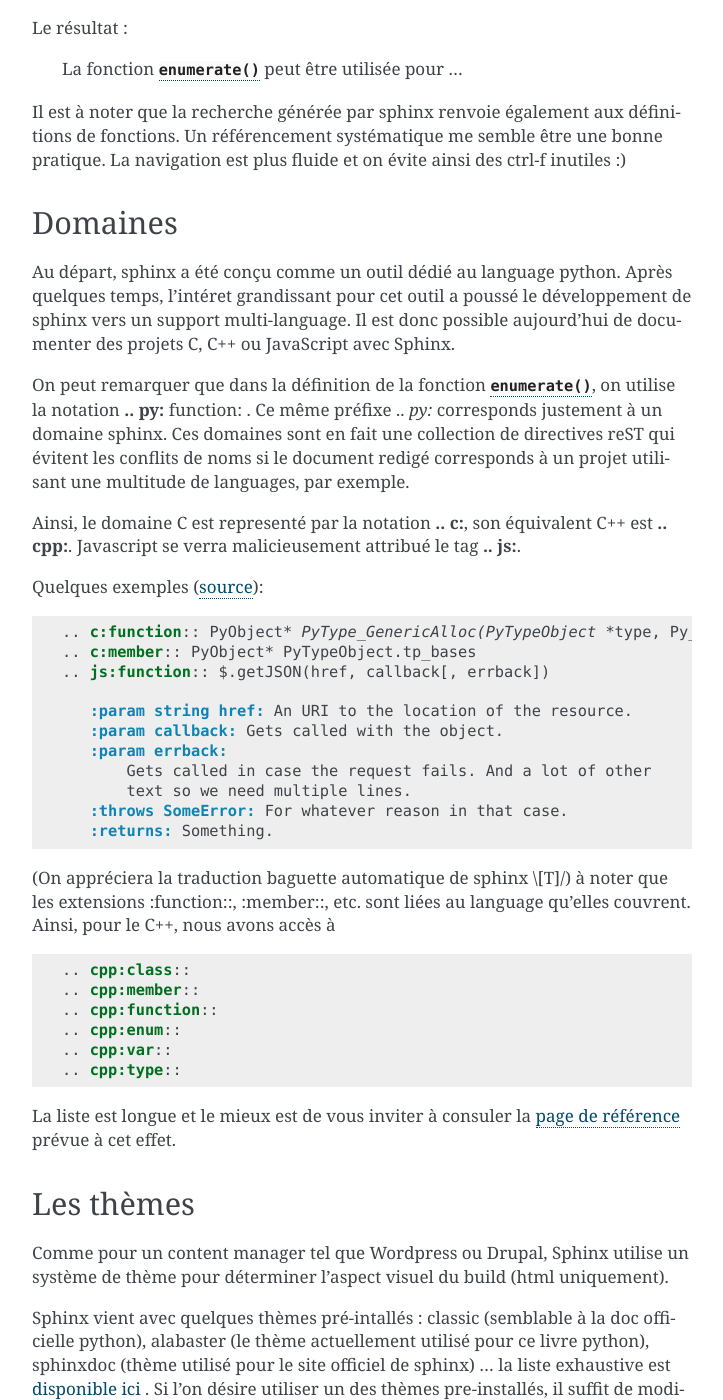
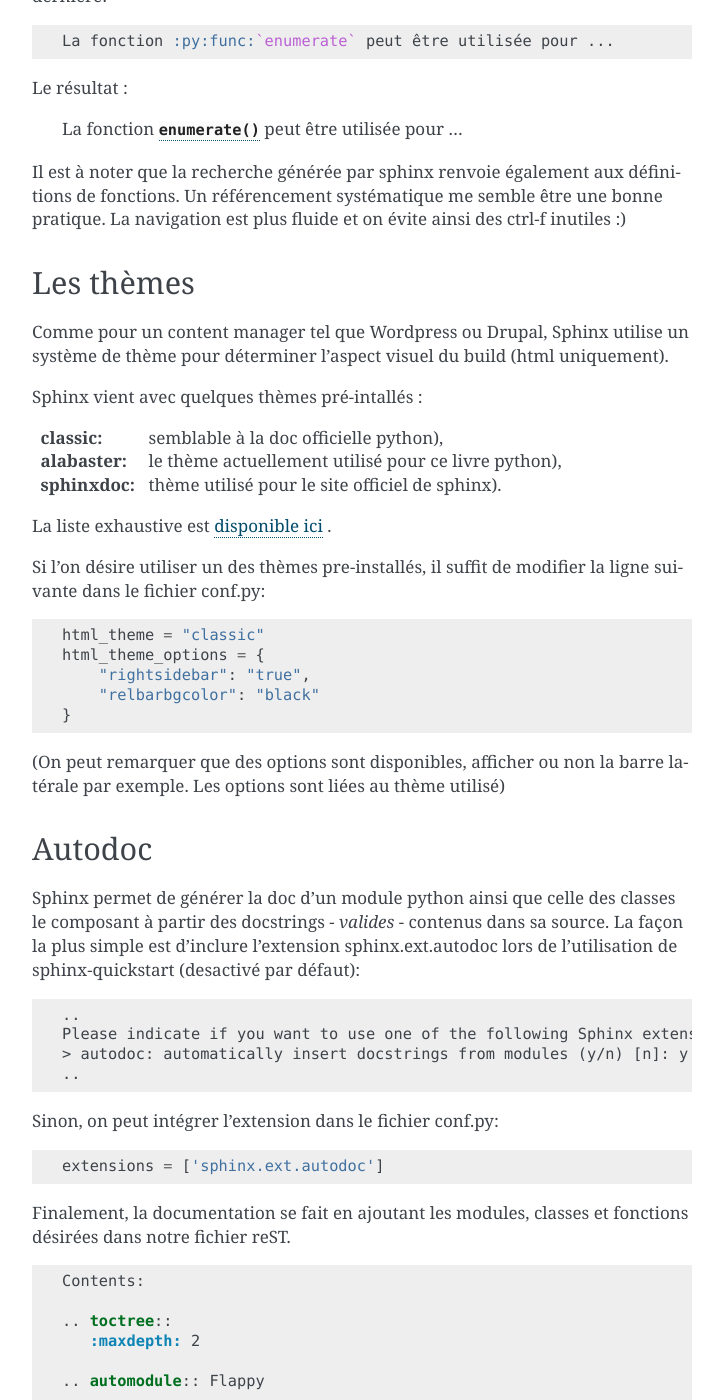
Before and after one commit to HE-Arc/livre-python, a Sphinx documentation site: the page built from source/sphinx/index.rst, in a window 1280 px wide and 1400 px high, scrolled down 2095 px. Shown: the whole window, without its empty margins (388-1111 px from the left). Built offline with Sphinx 7.4.7, drawn with Linux system fonts in a browser that asks for light colours; some of the changed text lies outside the part shown.

Commit message:
sphinx: deuxième tour
cc @NarvalNudiste

Signed-off-by: Yoan Blanc <yoan@dosimple.ch>

```diff
--- a/source/conf.py
+++ b/source/conf.py
@@ -51,7 +51,7 @@
 # General information about the project.
 project = 'Bibliothèques Python'
 copyright = '2016-2017, HE-Arc'
-author = 'Yoan Blanc, ...'
+author = 'Yoan Blanc et al.'
 
 # The version info for the project you're documenting, acts as replacement for
 # |version| and |release|, also used in various other places throughout the
--- a/source/sphinx/index.rst
+++ b/source/sphinx/index.rst
@@ -1,6 +1,6 @@
 .. _sphinx-tutorial:
 
-``Sphinx``
+``sphinx``
 ==========
 
 Par Guillaume Noguera [#gn]_
@@ -8,10 +8,14 @@
 Introduction
 ------------
 
-`Sphinx <http://www.sphinx-doc.org/en/stable/>`_ est un générateur de documentation python libre (Licence `BSD <https://en.wikipedia.org/wiki/BSD_licenses>`_).
-Sphinx se charge de convertir un ensemble de sources :ref:`reST <Sphinx:rst-primer>` vers différents formats (LaTeX, PDF, Epub), en produisant les indices et références internes automatiquement.
+Sphinx_ est un générateur de documentation python libre (Licence BSD_).
+Sphinx se charge de convertir un ensemble de sources :ref:`reST <sphinx:rst-primer>` vers différents formats (LaTeX, PDF, Epub), en produisant les indices et références internes automatiquement.
 Il est également capable de générer une version HTML de la documentation pour une consultation directe et facile.
 On peut noter que Sphinx se concentre sur une documentation écrite "à la main", plutôt que sur une documentation auto-générée.
+
+.. et autodoc alors? snif' snif'
+   On pourrait dire une documentation séparée du code.
+
 On peut donc considérer grossièrement Sphinx comme un programme qui prends des fichiers reST et les convertis en HTML.
 
 .. alors, très grossièrement.
@@ -106,48 +114,6 @@
 
 .. highlight:: none
 
-
-Domaines
---------
-
-.. highlight:: rest
-
-Au départ, sphinx a été conçu comme un outil dédié au language python. Après quelques temps, l'intéret grandissant pour cet outil a poussé le développement de sphinx vers un support multi-language. Il est donc possible aujourd'hui de documenter des projets C, C++ ou JavaScript avec Sphinx.
-
-On peut remarquer que dans la définition de la fonction :py:func:`enumerate`, on utilise la notation **.. py:** function: . Ce même préfixe .. `py:` corresponds justement à un domaine sphinx.
-Ces domaines sont en fait une collection de directives reST qui évitent les conflits de noms si le document redigé corresponds à un projet utilisant une multitude de languages, par exemple.
-
-Ainsi, le domaine C est representé par la notation **.. c:**, son équivalent C++ est **.. cpp:**. Javascript se verra malicieusement attribué le tag **.. js:**.
-
-Quelques exemples (`source <http://www.sphinx-doc.org/en/stable/domains.html>`_)::
-
-    .. c:function:: PyObject* PyType_GenericAlloc(PyTypeObject *type, Py_ssize_t nitems)
-    .. c:member:: PyObject* PyTypeObject.tp_bases
-    .. js:function:: $.getJSON(href, callback[, errback])
-
-       :param string href: An URI to the location of the resource.
-       :param callback: Gets called with the object.
-       :param errback:
-           Gets called in case the request fails. And a lot of other
-           text so we need multiple lines.
-       :throws SomeError: For whatever reason in that case.
-       :returns: Something.
-
-(On appréciera la traduction baguette automatique de sphinx \\[T]/)
-à noter que les extensions :function::, :member::, etc. sont liées au language qu'elles couvrent.
-Ainsi, pour le C++, nous avons accès à ::
-
-   .. cpp:class::
-   .. cpp:member::
-   .. cpp:function::
-   .. cpp:enum::
-   .. cpp:var::
-   .. cpp:type::
-
-La liste est longue et le mieux est de vous inviter à consuler la `page de référence <http://www.sphinx-doc.org/en/stable/domains.html>`_ prévue à cet effet.
-
-.. highlight:: none
-
 Les thèmes
 ----------
 
@@ -155,7 +121,14 @@
 
 Comme pour un content manager tel que Wordpress ou Drupal, Sphinx utilise un système de thème pour déterminer l'aspect visuel du build (html uniquement).
 
-Sphinx vient avec quelques thèmes pré-intallés : classic (semblable à la doc officielle python), alabaster (le thème actuellement utilisé pour ce livre python), sphinxdoc (thème utilisé pour le site officiel de sphinx) ... la liste exhaustive est `disponible ici <http://www.sphinx-doc.org/en/stable/theming.html#builtin-themes>`_ .
+Sphinx vient avec quelques thèmes pré-intallés :
+
+:classic: semblable à la doc officielle python),
+:alabaster: le thème actuellement utilisé pour ce livre python),
+:sphinxdoc: thème utilisé pour le site officiel de sphinx).
+
+La liste exhaustive est `disponible ici <sphinx:builtin-themes>`_ .
+
 Si l'on désire utiliser un des thèmes pre-installés, il suffit de modifier la ligne suivante dans le fichier conf.py::
 
     html_theme = "classic"
@@ -168,18 +141,10 @@
 
 (On peut remarquer que des options sont disponibles, afficher ou non la barre latérale par exemple. Les options sont liées au thème utilisé)
 
-La manipulation est sensiblement la même pour un thème tiers, en admettant que l'on ait inclus le thème concerné dans un repértoire accessible par sphinx et indiquer son chemin ("html_theme_path = ["."]") dans conf.py. Les thèmes tiers statiques peuvent venir sous deux formes différentes : un dossier composé de sous-fichiers et d'un fichier theme.py, ou un dossier compressé (.zip). La forme que prennent ces derniers ne change néanmoins pas la démarche pour les activer.
+.. Pour faire simple, un thème s'installe via `pip`,
 
-Après une fonction documentée, il est possible de créer une référence vers cette dernière::
+   La manipulation est sensiblement la même pour un thème tiers, en admettant que l'on ait inclus le thème concerné dans un repértoire accessible par sphinx et indiquer son chemin ("html_theme_path = ["."]") dans conf.py. Les thèmes tiers statiques peuvent venir sous deux formes différentes : un dossier composé de sous-fichiers et d'un fichier theme.py, ou un dossier compressé (.zip). La forme que prennent ces derniers ne change néanmoins pas la démarche pour les activer.
 
-    La fonction :py:func:`enumerate` peut être utilisée pour ...
-
-Le résultat :
-
-La fonction :py:func:`enumerate` peut être utilisée pour ...
-
-Il est à noter que la recherche générée par sphinx renvoie également aux définitions de fonctions.
-Un référencement systématique me semble être une bonne pratique. La navigation est plus fluide et on évite ainsi des ctrl-f inutiles :)
 
 Autodoc
 -------
@@ -213,7 +180,9 @@
         sys.path.insert(0,"C:\\Users\\Guillaume\\Desktop\\FlappyBird\\flappy")
 
 
-Finalement, la documentation se fait en ajoutant les modules, classes et fonctions désirées dans notre fichier reST::
+Finalement, la documentation se fait en ajoutant les modules, classes et fonctions désirées dans notre fichier reST.
+
+.. code-block:: rst
 
     Contents:
 
@@ -260,30 +231,50 @@
 
 .. highlight:: rest
 
-Au départ, sphinx a été conçu comme un outil dédié au language python. Après quelques temps, l'intéret grandissant pour cet outil a poussé le développement de sphinx vers un support multi-language. Il est donc possible aujourd'hui de documenter des projets C, C++ ou Javascript avec sphinx.
+Au départ, sphinx a été conçu comme un outil dédié au langage python. Après quelques temps, l'intéret grandissant pour cet outil a poussé le développement de sphinx vers un support multi-langage. Il est donc possible aujourd'hui de documenter des projets C, C++ ou Javascript avec sphinx.
 
 On peut remarquer que dans la définition de la fonction :py:func:`enumerate`, on utilise la notation **.. py:** function: . Ce même préfixe .. py: corresponds justement à un domaine sphinx.
-Ces domaines sont en fait une collection de directives reST qui évitent les conflits de noms si le document redigé corresponds à un projet utilisant une multitude de languages, par exemple.
+Ces domaines sont en fait une collection de directives reST qui évitent les conflits de noms si le document redigé corresponds à un projet utilisant une multitude de langages, par exemple.
 
 Ainsi, le domaine C est representé par la notation **.. c:**, son équivalent C++ est **.. cpp:**. Javascript se verra malicieusement attribué le tag **.. js:**.
 
 Langage C
 ~~~~~~~~~
 
-Quelques exemples (:ref:`source <Sphinx:domains>`)::
+Quelques exemples (:ref:`source <sphinx:domains>`)::
 
     .. c:function:: PyObject* PyType_GenericAlloc(PyTypeObject *type, Py_ssize_t nitems)
     .. c:member:: PyObject* PyTypeObject.tp_bases
 
+Résultat :
+
+    .. c:function:: PyObject* PyType_GenericAlloc(PyTypeObject *type, Py_ssize_t nitems)
+
+    .. c:member:: PyObject* PyTypeObject.tp_bases
+
+    .. c:type:: Py_ssize_t
+
+        signed int of at least 16 bits (just like ``size_t`` but signed.)
 
 
-.. c:function:: PyObject* PyType_GenericAlloc(PyTypeObject *type, Py_ssize_t nitems)
+(On appréciera la traduction baguette automatique de sphinx \\[T]/ )
 
-.. c:member:: PyObject* PyTypeObject.tp_bases
+.. Vous pouvez utiliser les *admonitions* pour ce type de remarques.
 
-.. c:type:: Py_ssize_t
+Langage C++
+~~~~~~~~~~~
 
-    signed int of at least 16 bits (just like ``size_t`` but signed.)
+à noter que les extensions ``:function::``, ``:member::``, etc. sont liées au
+langage qu'elles couvrent. Ainsi, pour le C++, nous avons accès à ::
+
+   .. cpp:class::
+   .. cpp:member::
+   .. cpp:function::
+   .. cpp:enum::
+   .. cpp:var::
+   .. cpp:type::
+
+La liste est longue et le mieux est de vous inviter à consuler la page de référence : :ref:`sphinx:domains`.
 
 JavaScript
 ~~~~~~~~~~
@@ -300,65 +291,28 @@
        :throws SomeError: For whatever reason in that case.
        :returns: Something.
 
+Résultat:
 
-.. js:function:: $.getJSON(href, callback[, errback])
+    .. js:function:: $.getJSON(href, callback[, errback])
 
-   :param String href: An URI to the location of the resource.
-   :param callback: Gets called with the object.
-   :param errback:
-       Gets called in case the request fails. And a lot of other
-       text so we need multiple lines.
-   :throws SomeError: For whatever reason in that case.
-   :returns: Something.
+    :param String href: An URI to the location of the resource.
+    :param callback: Gets called with the object.
+    :param errback:
+        Gets called in case the request fails. And a lot of other
+        text so we need multiple lines.
+    :throws SomeError: For whatever reason in that case.
+    :returns: Something.
 
-.. js:function:: String
+    .. js:function:: String
 
-    String type
+        String type
 
-.. js:Class:: SomeError
+    .. js:Class:: SomeError
 
-    ...
+        ...
 
-(On appréciera la traduction baguette automatique de sphinx \\[T]/ )
-
-Langage C++
-~~~~~~~~~~~
-
-à noter que les extensions ``:function::``, ``:member::``, etc. sont liées au
-langage qu'elles couvrent. Ainsi, pour le C++, nous avons accès à ::
-
-   .. cpp:class::
-   .. cpp:member::
-   .. cpp:function::
-   .. cpp:enum::
-   .. cpp:var::
-   .. cpp:type::
-
-La liste est longue et le mieux est de vous inviter à consuler la page de référence : :ref:`Sphinx:domains`.
-
-
-Les thèmes
-----------
-
-.. highlight:: python
-
-Comme pour un content manager tel que Wordpress ou Drupal, Sphinx utilise un système de thème pour déterminer l'aspect visuel du build (html uniquement).
-
-Sphinx vient avec quelques thèmes pré-intallés : classic (semblable à la doc officielle python), alabaster (le thème actuellement utilisé pour ce livre python), sphinxdoc (thème utilisé pour le site officiel de sphinx) ... la liste exhaustive est :ref:`disponible ici <Sphinx:builtin-themes>`.
-Si l'on désire utiliser un des thèmes pre-installés, il suffit de modifier la ligne suivante dans le fichier conf.py::
-
-    html_theme = "classic"
-    html_theme_options = {
-        "rightsidebar": "true",
-        "relbarbgcolor": "black"
-    }
-
-.. highlight:: none
-
-(On peut remarquer que des options sont disponibles, afficher ou non la barre latérale par exemple. Les options sont liées au thème utilisé)
-
-La manipulation est sensiblement la même pour un thème tiers, en admettant que l'on ait inclus le thème concerné dans un repértoire accessible par sphinx et indiquer son chemin ("html_theme_path = ["."]") dans conf.py. Les thèmes tiers statiques peuvent venir sous deux formes différentes : un dossier composé de sous-fichiers et d'un fichier theme.py, ou un dossier compressé (.zip). La forme que prennent ces derniers ne change néanmoins pas la démarche pour les activer.
-
+.. Sphinx possède plusieurs domaines, mais est-ce que autodoc, apidoc
+   fonctionnent avec eux?
 
 Conclusion
 ----------
```
Also changed, not shown: other parts of source/sphinx/index.rst (+17 -3 lines).
